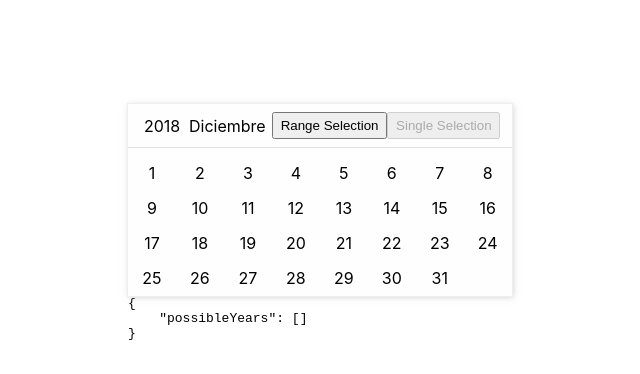
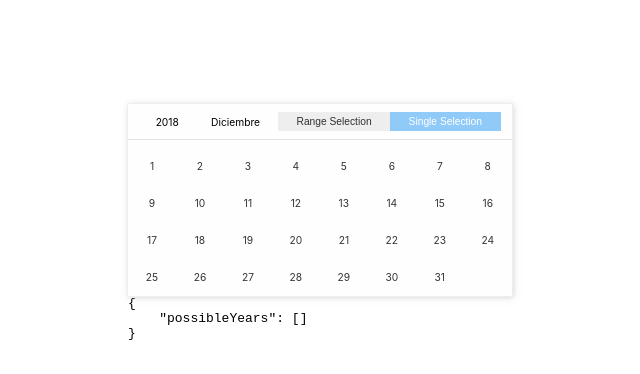
Before and after one commit to karlosvallejo/prueba-date-picker, a React (Create React App) app: page / in a window 1280 px wide. Shown: the top 374 px of the page, without its empty margins (320-960 px from the left). Built offline with nearby package versions, Linux system fonts and the light colour scheme.

Commit message:
styling-ready

```diff
--- a/src/Components/DatePicker/DatePicker.css
+++ b/src/Components/DatePicker/DatePicker.css
@@ -1,3 +1,7 @@
+p {
+    font-size: 0.8vw;
+}
+
 .DatePicker-wrapper-general {
     position: relative;
     width: 30%;
@@ -62,10 +66,33 @@
 
 .DatePicker-selectors-range {
     flex-grow: 1;
+    background-color: rgba(238,238,238 ,1);
+    border: none;
+    color: rgba(0,0,0, 0.8);
+}
+.DatePicker-selectors-range:disabled {
+    background-color: rgba(144,202,249 ,1);
+    color: rgba(255,255,255,1);
+}
+
+.DatePicker-selectors-range p {
+    margin: 0;
 }
 
 .DatePicker-selectors-single {
     flex-grow: 1;
+    background-color: rgba(238,238,238 ,1);
+    border: none;
+    color: rgba(0,0,0, 0.8);
+}
+
+.DatePicker-selectors-single:disabled {
+    background-color: rgba(144,202,249 ,1);
+    color: rgba(255,255,255,1);
+}
+
+.DatePicker-selectors-single p {
+    margin: 0;
 }
 
 .DatePicker-inferiorSection-wrapper {
@@ -92,6 +119,7 @@
     display: flex;
     flex-direction: column;
     justify-content: center;
+    color: rgba(0, 0, 0, 0.8);
 }
 
 .DatePicker-days-day--active {
@@ -137,25 +165,37 @@
 .DatePicker-inferiorSection-yearsOptions-year {
     margin: 0.2%;
     width: 13.86%;
-    background-color: #61dafb;
     display: flex;
     flex-direction: column;
     justify-content: center;
     align-content: space-around;
+    color: rgba(0, 0, 0, 0.6);
+}
+
+.DatePicker-inferiorSection-yearsOptions-year:hover {
+    background-color: rgba(100,181,246 ,1);
+    color: rgba(255,255,255,0.8);
+    cursor: pointer;
 }
 
 .DatePicker-inferiorSection-yearsOptions-year p {
-   margin: 0;
+    margin: 0;
     text-align: center;
 }
 
 .DatePicker-inferiorSection-yearsOptions-month {
     margin: 0.2%;
     width: 16.26%;
-    background-color: #61dafb;
     display: flex;
     flex-direction: column;
     justify-content: center;
+    color: rgba(0, 0, 0, 0.6);
+}
+
+.DatePicker-inferiorSection-yearsOptions-month:hover {
+    background-color: rgba(100,181,246 ,1);
+    color: rgba(255,255,255,0.8);
+    cursor: pointer;
 }
 
 .DatePicker-inferiorSection-yearsOptions-month p {
--- a/src/Components/DatePicker/DatePicker.tsx
+++ b/src/Components/DatePicker/DatePicker.tsx
@@ -288,8 +288,8 @@ class DatePicker extends Component<IDatePicker.IPropsDatePicker, IDatePicker.ISt
 						<div className={'DatePicker-selectors-wrapper'}>
 		                    <div className={'DatePicker-selectors-years'} onClick={() => {this.state.dropDownIsHidden? this.setState({showDropDown: true, dropDownElements: 'YEARS'}): this.setState({showDropDown: false})}}><p>{this.state.currentYear}</p></div>
 							<div className={'DatePicker-selectors-months'} onClick={() => {this.state.dropDownIsHidden? this.setState({showDropDown: true, dropDownElements: 'MONTHS'}): this.setState({showDropDown: false})}}><p>{this.nameMonth(this.state.currentMonth)}</p></div>
-							<button className={'DatePicker-selectors-range'} type={'button'} disabled={this.state.rangeSelection.rangeSelectionActive} onClick={(event: React.MouseEvent<HTMLButtonElement>) => this.handleButtonRangeSelection(event, true)}>Range Selection</button>
-							<button className={'DatePicker-selectors-single'} type={'button'} disabled={!this.state.rangeSelection.rangeSelectionActive} onClick={(event: React.MouseEvent<HTMLButtonElement>) => this.handleButtonRangeSelection(event, false)}>Single Selection</button>
+							<button className={'DatePicker-selectors-range'} type={'button'} disabled={this.state.rangeSelection.rangeSelectionActive} onClick={(event: React.MouseEvent<HTMLButtonElement>) => this.handleButtonRangeSelection(event, true)}><p>Range Selection</p></button>
+							<button className={'DatePicker-selectors-single'} type={'button'} disabled={!this.state.rangeSelection.rangeSelectionActive} onClick={(event: React.MouseEvent<HTMLButtonElement>) => this.handleButtonRangeSelection(event, false)}><p>Single Selection</p></button>
 						</div>
 			            <div className={'DatePicker-inferiorSection-wrapper'}>
 							<div className={'DatePicker-inferiorSection-days-wrapper'}>
```
